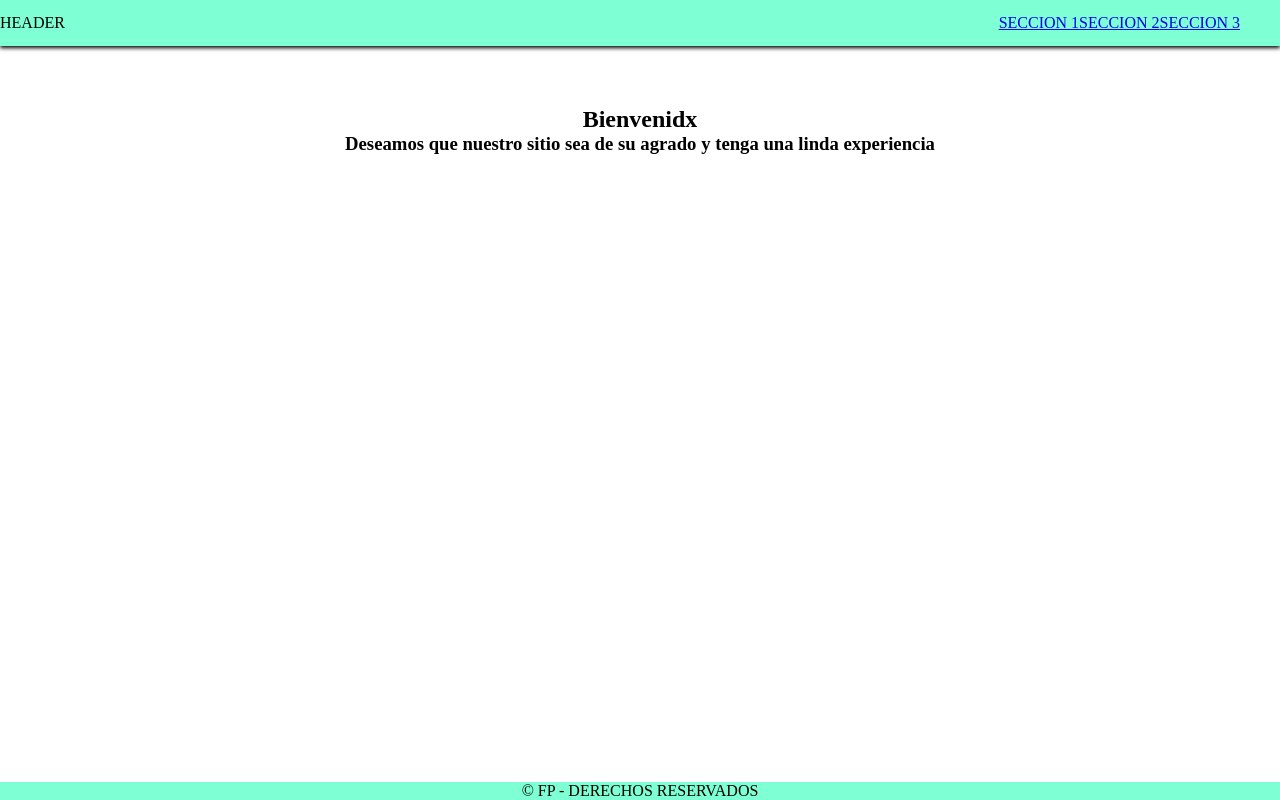
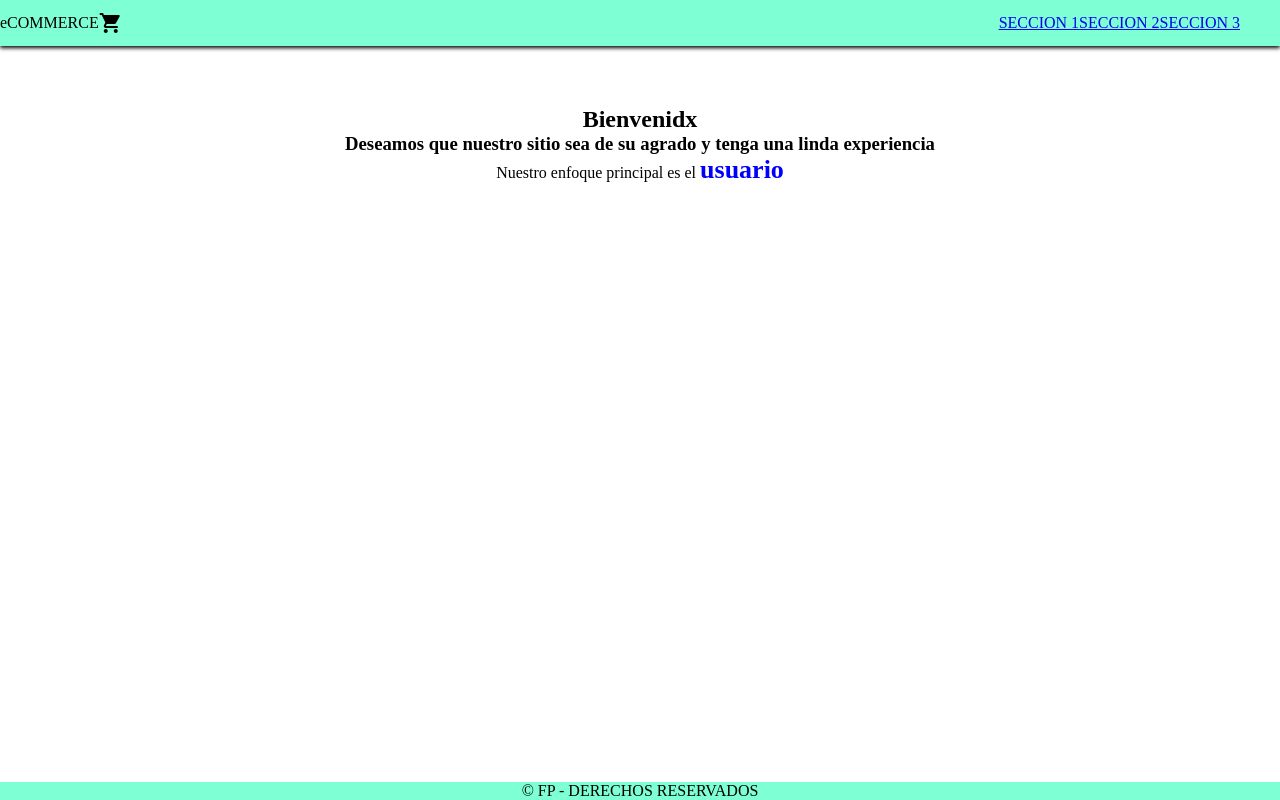
Before and after one commit to fpagnutt/React, a React (Create React App) app: page / in a window 1280 px wide. Built offline with nearby package versions, Linux system fonts and the light colour scheme.

Commit message:
first commit

```diff
--- a/src/App.js
+++ b/src/App.js
@@ -1,16 +1,15 @@
-import Header from './Header'
+import NavBar from './components/NavBar'
 import Footer from './Footer'
 import Main from './Main'
 
 const App = () => {
-
   return (
-      < >
-        <Header/>
-        <Main/>
-        <Footer/>
-      < />
-    )
+    <>
+      <NavBar/>
+      <Main/>
+      <Footer/>
+    </>
+  );
 
 }
 
--- a/src/Main.js
+++ b/src/Main.js
@@ -1,3 +1,4 @@
+import ItemListContainer from "./components/ItemListContainer";
 
 const Main = () => {
 
@@ -5,6 +6,7 @@ const Main = () => {
     <main>
         <h2>Bienvenidx</h2>
         <h3>Deseamos que nuestro sitio sea de su agrado y tenga una linda experiencia</h3>
+        <ItemListContainer greeting={["cliente", "usuario", "vendedor"]}/>
     </main>
   );
 }
--- /dev/null
+++ b/src/components/CartWidget.js
@@ -0,0 +1,9 @@
+const CartWidget = () => {
+  return (
+    <span className="material-icons">
+        shopping_cart
+    </span>
+  )
+}
+
+export default CartWidget
--- /dev/null
+++ b/src/components/ItemListContainer.js
@@ -0,0 +1,10 @@
+
+const ItemListContainer = ({greeting}) => {
+  return (
+    <div>
+        Nuestro enfoque principal es el <span id="Greeting">{greeting[1]}</span>
+    </div>
+  )
+}
+
+export default ItemListContainer
--- a/src/components/NavBar.js
+++ b/src/components/NavBar.js
@@ -1,10 +1,16 @@
+import CartWidget from './CartWidget'
+
 const NavBar = () => {
     return (
+        <header>
+            <p>eCOMMERCE</p>
+            <CartWidget/>
             <nav id="nav-prop">
                 <a href="#">SECCION 1</a>
                 <a href="#">SECCION 2</a>
                 <a href="#">SECCION 3</a>
             </nav>
+        </header>
     )
 }
 
--- a/src/estilos.css
+++ b/src/estilos.css
@@ -39,3 +39,9 @@ footer{
     text-align: center;
     background-color: aquamarine;
 }
+
+#Greeting{
+    color: blue;
+    font-size: 26px;
+    font-weight: bold;
+}
```
Lines whose indentation alone changed are shown as unchanged.
